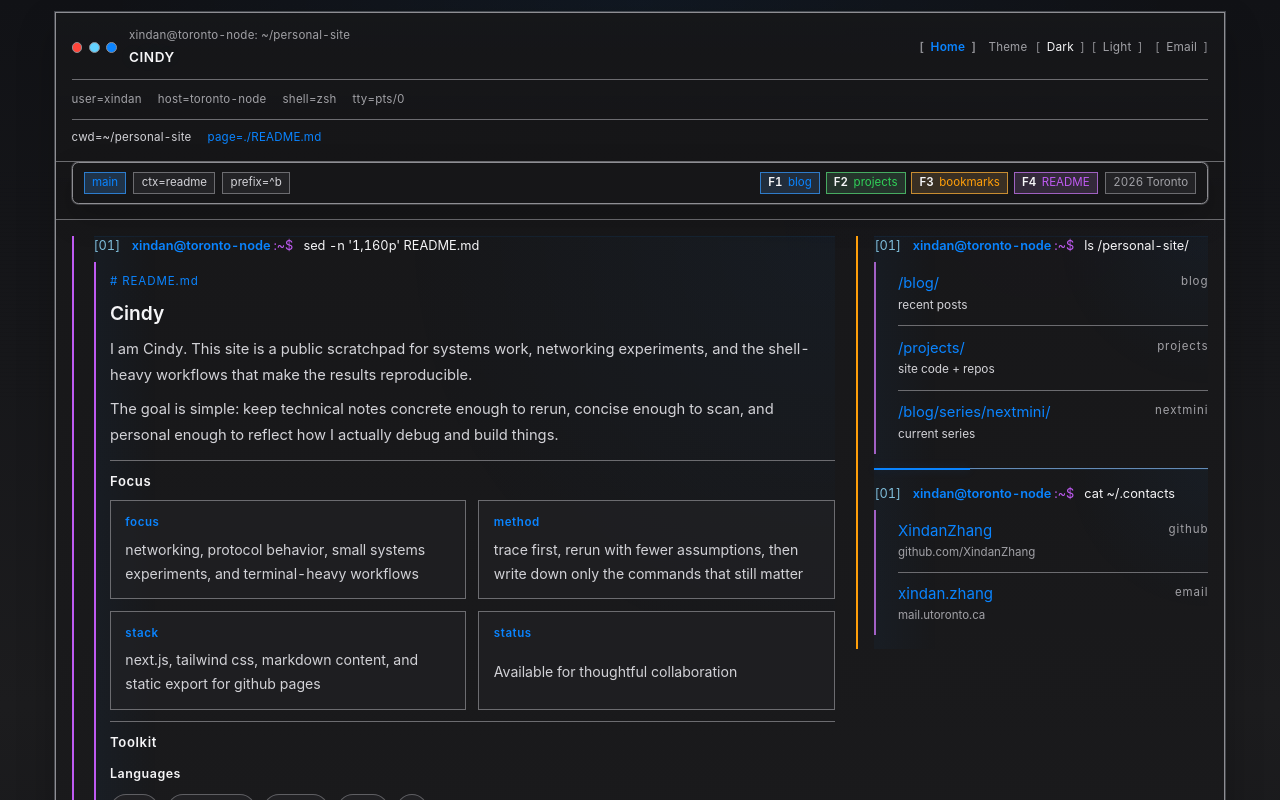
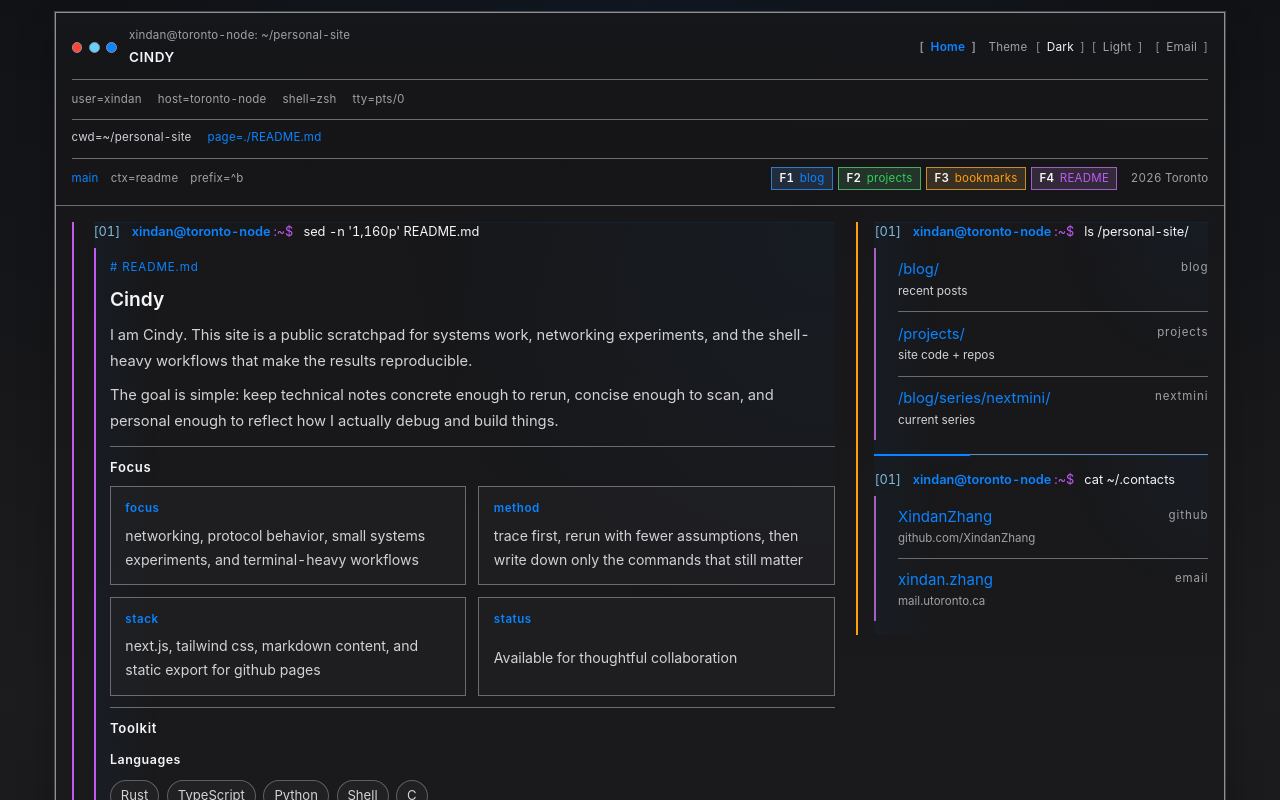
Before and after one commit to XindanZhang/personal-site, a Next.js app: page /about in a window 1280 px wide. Shown: the top 800 px of the page. Built offline with nearby package versions, Linux system fonts and the light colour scheme.

Commit message:
refactor: inline shell nav into header

```diff
--- a/app/globals.css
+++ b/app/globals.css
@@ -1276,8 +1276,7 @@ body.mode-terminal ::selection {
   z-index: 1;
 }
 
-.shell-header,
-.shell-footer {
+.shell-header {
   padding: 0.9rem 1rem;
 }
 
@@ -1293,16 +1292,10 @@ body.mode-terminal ::selection {
     linear-gradient(180deg, color-mix(in srgb, var(--sheen-a) 10%, var(--panel-strong) 90%), var(--panel-strong));
 }
 
-.shell-footer {
-  display: block;
-  padding-top: 0;
-  border-bottom: 1px solid var(--line);
-  background:
-    linear-gradient(180deg, color-mix(in srgb, var(--sheen-b) 6%, var(--panel-strong) 94%), var(--panel-strong));
-}
-
 .shell-titlebar,
 .shell-statusline,
+.shell-nav-meta,
+.shell-nav-actions,
 .terminal-nav-meta,
 .footer-links,
 .footer-meta,
@@ -1385,6 +1378,33 @@ body.mode-terminal ::selection {
 }
 
 .shell-contextline span:last-child {
+  color: var(--accent);
+}
+
+.shell-navline {
+  padding-top: 0.55rem;
+  border-top: 1px solid var(--line);
+  gap: 0.55rem 0.85rem;
+}
+
+.shell-nav-meta {
+  gap: 0.5rem 0.75rem;
+}
+
+.shell-nav-actions {
+  gap: 0.35rem;
+  margin-left: auto;
+}
+
+.shell-nav-segment,
+.shell-nav-clock {
+  color: var(--muted);
+  font-size: 0.72rem;
+  line-height: 1.2;
+  white-space: nowrap;
+}
+
+.shell-nav-segment.is-strong {
   color: var(--accent);
 }
 
@@ -2789,53 +2809,23 @@ body.mode-terminal ::selection {
   border-radius: 0;
 }
 
-.shell-statusbar {
-  display: flex;
-  flex-wrap: wrap;
-  gap: 0.45rem;
-  align-items: center;
-  padding: 0.55rem 0.7rem;
-  border: 1px solid var(--line-strong);
-  border-radius: 0.4rem;
-  background: color-mix(in srgb, var(--panel-strong) 96%, var(--page-bg) 4%);
-  box-shadow:
-    0 0 0 1px color-mix(in srgb, var(--line) 45%, transparent),
-    0 0.8rem 2rem rgba(0, 0, 0, 0.18);
-  pointer-events: auto;
-}
-
-.shell-statusbar-segment,
 .shell-statusbar-link,
-.shell-statusbar-clock {
+.shell-statusbar-key {
   display: inline-flex;
   align-items: center;
+  font-size: 0.72rem;
+  line-height: 1.2;
+}
+
+.shell-statusbar-link {
   min-height: auto;
+  gap: 0.35rem;
   padding: 0.22rem 0.45rem;
   border: 1px solid var(--line);
   background: var(--panel-soft);
-  color: var(--muted-strong);
-  font-size: 0.72rem;
-  line-height: 1.2;
+  color: var(--page-ink);
+  text-decoration: none;
   white-space: nowrap;
-}
-
-.shell-statusbar-segment.is-strong {
-  border-color: color-mix(in srgb, var(--accent) 65%, var(--line) 35%);
-  background: color-mix(in srgb, var(--accent) 16%, var(--panel-soft) 84%);
-  color: var(--accent);
-}
-
-.shell-statusbar-links {
-  display: flex;
-  flex-wrap: wrap;
-  gap: 0.35rem;
-  margin-left: auto;
-}
-
-.shell-statusbar-link {
-  gap: 0.35rem;
-  color: var(--page-ink);
-  text-decoration: none;
 }
 
 .shell-statusbar-link:hover,
@@ -2885,10 +2875,6 @@ body.mode-terminal ::selection {
   background: color-mix(in srgb, currentColor 20%, var(--panel-soft) 80%);
 }
 
-.shell-statusbar-clock {
-  color: var(--muted);
-}
-
 @media (min-width: 48rem) {
   .readme-detail-list {
     grid-template-columns: repeat(2, minmax(0, 1fr));
@@ -3031,12 +3017,13 @@ body.mode-terminal ::selection {
     justify-self: start;
   }
 
-  .shell-statusbar {
-    flex-direction: column;
-    align-items: stretch;
-  }
-
-  .shell-statusbar-links {
+  .shell-navline,
+  .shell-nav-meta,
+  .shell-nav-actions {
+    align-items: flex-start;
+  }
+
+  .shell-nav-actions {
     margin-left: 0;
   }
 }
--- a/components/site-footer.tsx
+++ b/components/site-footer.tsx
@@ -9,21 +9,22 @@ const footerContext: Record<FooterKey, string> = {
   about: "readme",
 };
 
-interface SiteFooterProps {
+interface ShellNavLineProps {
   active: FooterKey;
 }
 
-export function SiteFooter({ active }: SiteFooterProps) {
+export function ShellNavLine({ active }: ShellNavLineProps) {
   const year = new Date().getUTCFullYear();
 
   return (
-    <footer className="shell-footer">
-      <div className="shell-statusbar">
-        <span className="shell-statusbar-segment is-strong">main</span>
-        <span className="shell-statusbar-segment">{`ctx=${footerContext[active]}`}</span>
-        <span className="shell-statusbar-segment">prefix=^b</span>
+    <div aria-label="Primary navigation" className="shell-statusline shell-navline" role="navigation">
+      <div className="shell-nav-meta">
+        <span className="shell-nav-segment is-strong">main</span>
+        <span className="shell-nav-segment">{`ctx=${footerContext[active]}`}</span>
+        <span className="shell-nav-segment">prefix=^b</span>
+      </div>
 
-        <div className="shell-statusbar-links">
+      <div className="shell-nav-actions">
         <Link
           aria-keyshortcuts="F1"
           className="shell-statusbar-link is-f1"
@@ -66,8 +67,7 @@ export function SiteFooter({ active }: SiteFooterProps) {
         </Link>
       </div>
 
-        <span className="shell-statusbar-clock">{year} Toronto</span>
+      <span className="shell-nav-clock">{year} Toronto</span>
     </div>
-    </footer>
   );
 }
--- a/components/site-header.tsx
+++ b/components/site-header.tsx
@@ -1,5 +1,6 @@
 import Link from "next/link";
 import { site } from "../lib/site";
+import { ShellNavLine } from "./site-footer";
 import { ThemeToggle } from "./theme-toggle";
 
 type NavKey = "home" | "blog" | "projects" | "bookmarks" | "about";
@@ -57,6 +58,8 @@ export function SiteHeader({ active }: SiteHeaderProps) {
         <span>cwd=~/personal-site</span>
         <span>page={currentPage[active]}</span>
       </div>
+
+      <ShellNavLine active={active} />
     </header>
   );
 }
--- a/components/site-layout.tsx
+++ b/components/site-layout.tsx
@@ -1,5 +1,4 @@
 import type { ReactNode } from "react";
-import { SiteFooter } from "./site-footer";
 import { SiteHeader } from "./site-header";
 import { ShellShortcuts } from "./shell-shortcuts";
 
@@ -14,7 +13,6 @@ export function SiteLayout({ active, children }: SiteLayoutProps) {
       <ShellShortcuts />
       <div className="shell-window">
         <SiteHeader active={active} />
-        <SiteFooter active={active} />
         <main className="shell-main">{children}</main>
       </div>
     </div>
```
Also changed, not shown: 441 other files (tests, documents, lock files or other folders). Lines whose indentation alone changed are shown as unchanged.
